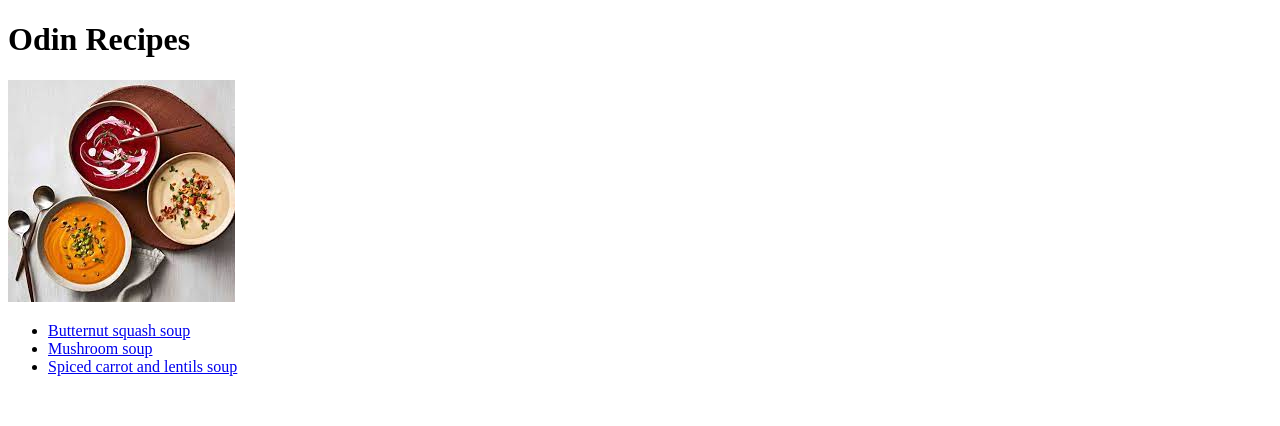
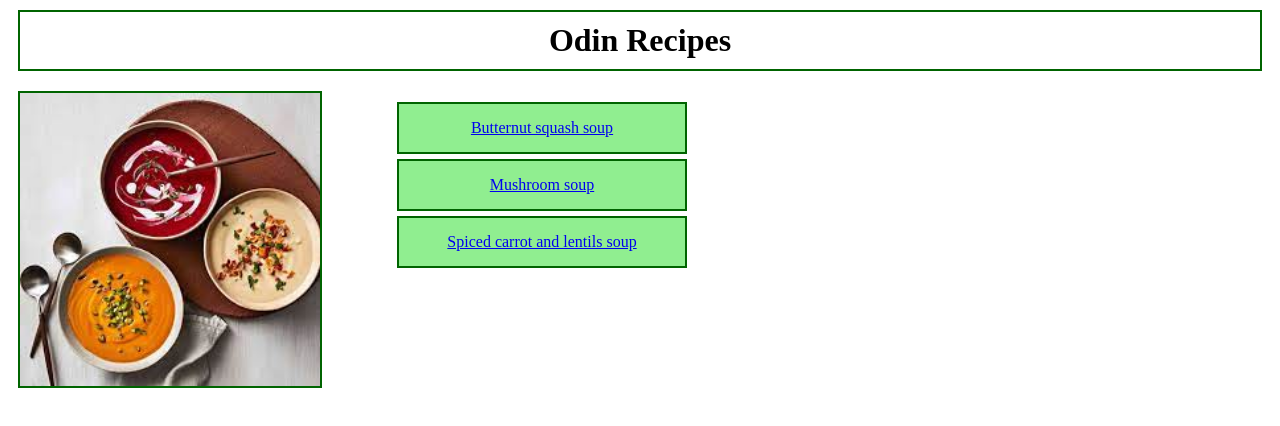
Before and after one commit to MightyBumblebee/odin-recipes, a plain HTML site: page index.html in a window 1280 px wide. Drawn offline with Linux system fonts and the light colour scheme.

Commit message:
Improve Odin recipes project with css style

```diff
--- a/index.html
+++ b/index.html
@@ -4,17 +4,28 @@
     <head>
         <meta charset="UTF-8">
         <title>Odin Recipes</title>
+        <link rel="stylesheet" href="style.css">
     </head>
 
 <h1>Odin Recipes</h1>
 
+
+<div class="main">
+
 <img src="../odin-recipes/images/soups.jpeg" alt="Soups">
 
-<ul>
-    <li><a href="recipes/butternut_squash_soup.html">Butternut squash soup</a></li>
-    <li><a href="recipes/mushroom_soup.html">Mushroom soup</a></li>
-    <li><a href="recipes/spiced_carrot_soup.html">Spiced carrot and lentils soup</a></li>
-</ul>
+
+    <div class="layout"></div>
+
+    <ul>
+        <li><a href="recipes/butternut_squash_soup.html">Butternut squash soup</a></li>
+        <li><a href="recipes/mushroom_soup.html">Mushroom soup</a></li>
+        <li><a href="recipes/spiced_carrot_soup.html">Spiced carrot and lentils soup</a></li>
+    </ul>
+
+    </div>
+
+</div>
 
 <!--
 
--- /dev/null
+++ b/recipes/style.css
@@ -0,0 +1,45 @@
+* {
+    line-height: 1.5;
+    margin: 0;
+    padding: 0;
+    box-sizing: border-box;
+    background-color: rgb(231, 205, 205);
+}
+
+img {
+    display: inline-block;
+}
+
+h1 {
+    margin-right: 675px;
+    text-align: center;
+}
+
+.main {
+    padding: 10px;
+}
+
+.layout {
+    display: inline-block;
+
+}
+
+.text {
+    display: inline-block;
+    border: 1px solid black;
+    margin: 20px;
+    padding: 10px;
+}
+
+
+ul, ol {
+    list-style-type: none;
+}
+
+.text1 {
+    margin: 10px;
+}
+
+li {
+    margin: 5px;
+}
--- /dev/null
+++ b/style.css
@@ -0,0 +1,41 @@
+
+h1 {
+    border: 2px solid darkgreen;
+    margin: 10px;
+    padding: 10px;
+    text-align: center;
+}
+
+img {
+    border: solid 2px darkgreen;
+    margin: 10px 10px 0px 10px;
+    width: 300px;
+    display: inline-block;
+}
+
+.main{
+    display: flex;
+}
+
+.layout {
+    display: inline-block;
+    padding: 10px;
+    margin-top: -100px;
+
+}
+
+
+ul {
+    list-style: none;
+    display: inline-block;
+    width: 300px;
+}
+
+li {
+    border: solid 2px darkgreen;
+    margin: 5px;
+    background-color: lightgreen;
+    text-align: center;
+    padding: 15px;
+
+}
```
Also changed, not shown: recipes/butternut_squash_soup.html (+15 -0 lines), recipes/mushroom_soup.html (+16 -2 lines), recipes/spiced_carrot_soup.html (+19 -0 lines).
